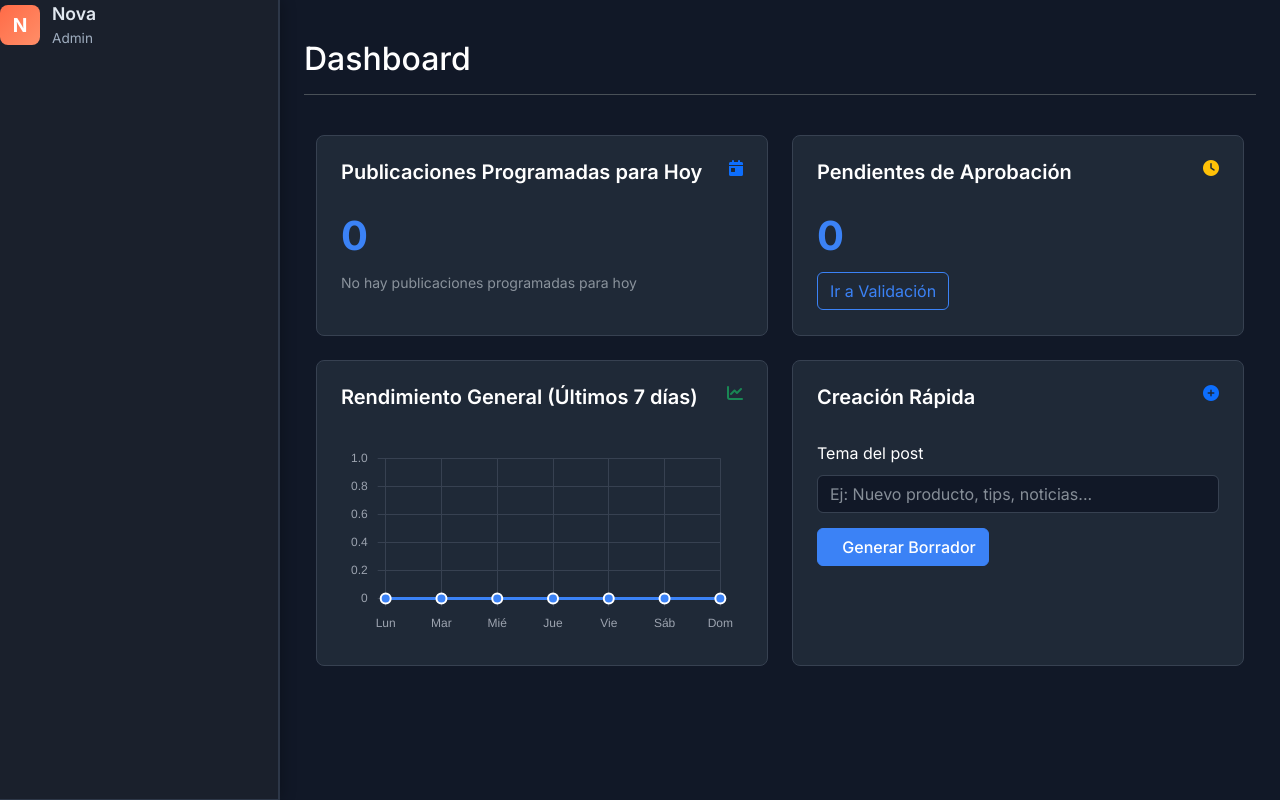
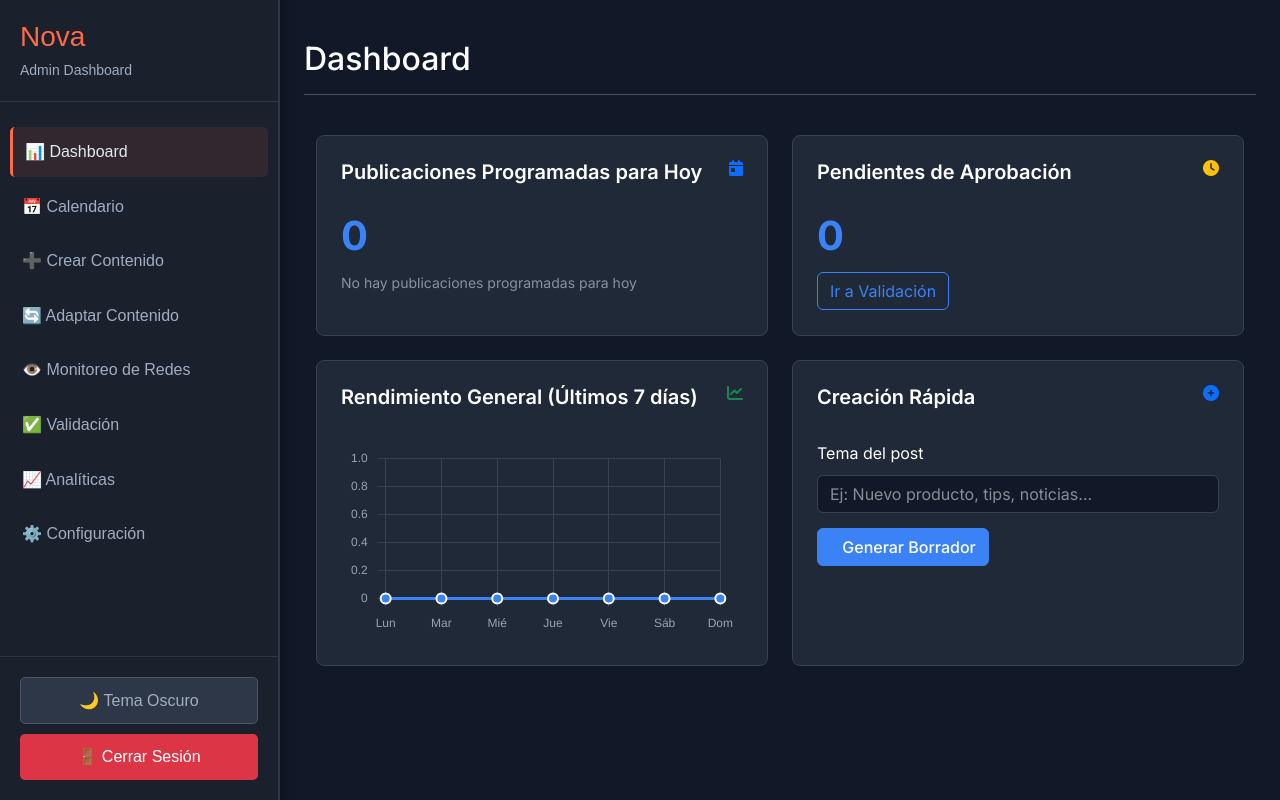
Before and after one commit to Handepora/NovaSocial, a Flask app: page / in a window 1280 px wide. Run offline with Flask 3, Linux system fonts and the light colour scheme; a user stored in the database is signed in; data that the repository does not hold is empty; some libraries are stand-ins or nearby versions.

Commit message:
Remove login requirement and show permanent sidebar on the main page
Removes @login_required decorator from the index route in app.py and implements createVisibleSidebar in index.html.

Replit-Commit-Author: Agent
Replit-Commit-Session-Id: ed7e2e6b-92a9-47f1-95d8-414584846d23
Replit-Commit-Screenshot-Url: https://storage.googleapis.com/screenshot-production-us-central1/cc90ac2b-74d9-435d-9ab6-d7bc0e0d6b7f/f8aad458-ae82-4c5f-b8b8-fb5d5f3d8fc8.jpg

```diff
--- a/app.py
+++ b/app.py
@@ -187,7 +187,6 @@ def logout():
             return redirect(url_for('login'))
 
 @app.route('/')
-@login_required
 def index():
     """Main dashboard page"""
     return render_template('index.html')
--- a/templates/index.html
+++ b/templates/index.html
@@ -2019,122 +2019,169 @@
             }
         }
 
-        // Create complete sidebar from scratch
-        function createSidebarFromScratch() {
-            // Remove existing sidebar
-            const existingSidebar = document.querySelector('.sidebar');
-            if (existingSidebar) {
-                existingSidebar.remove();
-            }
-
-            // Create new sidebar
-            const sidebar = document.createElement('div');
-            sidebar.className = 'sidebar';
-            sidebar.style.cssText = 'position: fixed; top: 0; left: 0; width: 280px; height: 100vh; background: #1a202c; border-right: 2px solid #2d3748; z-index: 10000; display: flex; flex-direction: column; font-family: Inter, sans-serif;';
-
-            // Header section
-            const header = document.createElement('div');
-            header.style.cssText = 'padding: 1.5rem 1rem; border-bottom: 1px solid #2d3748; flex-shrink: 0;';
-            header.innerHTML = `
-                <div style="display: flex; align-items: center; justify-content: between;">
-                    <div style="display: flex; align-items: center;">
-                        <div style="width: 40px; height: 40px; background: linear-gradient(135deg, #ff6b47, #ff8e68); border-radius: 8px; display: flex; align-items: center; justify-content: center; margin-right: 0.75rem;">
-                            <span style="color: white; font-weight: bold; font-size: 1.2rem;">N</span>
-                        </div>
-                        <div>
-                            <div style="color: #e2e8f0; font-weight: 600; font-size: 1.1rem;">Nova</div>
-                            <div style="color: #a0aec0; font-size: 0.85rem;">Admin</div>
-                        </div>
+        // Force sidebar visibility with pure text
+        function createVisibleSidebar() {
+            // Create sidebar container with maximum visibility priority
+            const sidebarHTML = `
+                <div id="nova-nav" style="
+                    position: fixed !important;
+                    top: 0 !important;
+                    left: 0 !important;
+                    width: 280px !important;
+                    height: 100vh !important;
+                    background: #1a202c !important;
+                    z-index: 999999 !important;
+                    border-right: 2px solid #2d3748 !important;
+                    font-family: Arial, sans-serif !important;
+                    display: block !important;
+                    visibility: visible !important;
+                    opacity: 1 !important;
+                ">
+                    <!-- Header -->
+                    <div style="padding: 20px; border-bottom: 1px solid #2d3748; color: white;">
+                        <h3 style="margin: 0; color: #ff6b47;">Nova</h3>
+                        <p style="margin: 5px 0 0 0; color: #a0aec0; font-size: 14px;">Admin Dashboard</p>
+                    </div>
+
+                    <!-- Navigation Links -->
+                    <div style="padding: 20px 10px;">
+                        <div onclick="showView('dashboard')" style="
+                            padding: 12px;
+                            margin: 5px 0;
+                            background: rgba(255, 107, 71, 0.1);
+                            border-left: 3px solid #ff6b47;
+                            color: #e2e8f0;
+                            cursor: pointer;
+                            border-radius: 5px;
+                        ">
+                            📊 Dashboard
+                        </div>
+
+                        <div onclick="showView('calendario')" style="
+                            padding: 12px;
+                            margin: 5px 0;
+                            color: #a0aec0;
+                            cursor: pointer;
+                            border-radius: 5px;
+                        " onmouseover="this.style.background='rgba(255,255,255,0.05)'" onmouseout="this.style.background='transparent'">
+                            📅 Calendario
+                        </div>
+
+                        <div onclick="showView('crear-contenido')" style="
+                            padding: 12px;
+                            margin: 5px 0;
+                            color: #a0aec0;
+                            cursor: pointer;
+                            border-radius: 5px;
+                        " onmouseover="this.style.background='rgba(255,255,255,0.05)'" onmouseout="this.style.background='transparent'">
+                            ➕ Crear Contenido
+                        </div>
+
+                        <div onclick="showView('adaptar-contenido')" style="
+                            padding: 12px;
+                            margin: 5px 0;
+                            color: #a0aec0;
+                            cursor: pointer;
+                            border-radius: 5px;
+                        " onmouseover="this.style.background='rgba(255,255,255,0.05)'" onmouseout="this.style.background='transparent'">
+                            🔄 Adaptar Contenido
+                        </div>
+
+                        <div onclick="showView('monitoreo')" style="
+                            padding: 12px;
+                            margin: 5px 0;
+                            color: #a0aec0;
+                            cursor: pointer;
+                            border-radius: 5px;
+                        " onmouseover="this.style.background='rgba(255,255,255,0.05)'" onmouseout="this.style.background='transparent'">
+                            👁️ Monitoreo de Redes
+                        </div>
+
+                        <div onclick="showView('validacion')" style="
+                            padding: 12px;
+                            margin: 5px 0;
+                            color: #a0aec0;
+                            cursor: pointer;
+                            border-radius: 5px;
+                        " onmouseover="this.style.background='rgba(255,255,255,0.05)'" onmouseout="this.style.background='transparent'">
+                            ✅ Validación
+                        </div>
+
+                        <div onclick="showView('analiticas')" style="
+                            padding: 12px;
+                            margin: 5px 0;
+                            color: #a0aec0;
+                            cursor: pointer;
+                            border-radius: 5px;
+                        " onmouseover="this.style.background='rgba(255,255,255,0.05)'" onmouseout="this.style.background='transparent'">
+                            📈 Analíticas
+                        </div>
+
+                        <div onclick="showView('configuracion')" style="
+                            padding: 12px;
+                            margin: 5px 0;
+                            color: #a0aec0;
+                            cursor: pointer;
+                            border-radius: 5px;
+                        " onmouseover="this.style.background='rgba(255,255,255,0.05)'" onmouseout="this.style.background='transparent'">
+                            ⚙️ Configuración
+                        </div>
+                    </div>
+
+                    <!-- Footer -->
+                    <div style="position: absolute; bottom: 0; width: 100%; padding: 20px; border-top: 1px solid #2d3748;">
+                        <button onclick="toggleTheme()" style="
+                            width: 100%;
+                            background: #2d3748;
+                            border: 1px solid #4a5568;
+                            color: #a0aec0;
+                            padding: 10px;
+                            border-radius: 5px;
+                            cursor: pointer;
+                            margin-bottom: 10px;
+                        ">
+                            🌙 Tema Oscuro
+                        </button>
+                        <a href="/logout" style="
+                            width: 100%;
+                            background: #dc3545;
+                            color: white;
+                            padding: 10px;
+                            border-radius: 5px;
+                            text-decoration: none;
+                            display: block;
+                            text-align: center;
+                        ">
+                            🚪 Cerrar Sesión
+                        </a>
                     </div>
                 </div>
             `;
 
-            // Navigation section
-            const nav = document.createElement('div');
-            nav.style.cssText = 'flex: 1; padding: 1rem; overflow-y: auto;';
-
-            const navItems = [
-                { id: 'dashboard', icon: 'fas fa-home', text: 'Dashboard', active: true },
-                { id: 'calendario', icon: 'fas fa-calendar', text: 'Calendario' },
-                { id: 'crear-contenido', icon: 'fas fa-plus', text: 'Crear Contenido' },
-                { id: 'adaptar-contenido', icon: 'fas fa-magic', text: 'Adaptar Contenido' },
-                { id: 'monitoreo', icon: 'fas fa-eye', text: 'Monitoreo de Redes' },
-                { id: 'validacion', icon: 'fas fa-check-circle', text: 'Validación' },
-                { id: 'analiticas', icon: 'fas fa-chart-bar', text: 'Analíticas' },
-                { id: 'configuracion', icon: 'fas fa-cog', text: 'Configuración' }
-            ];
-
-            navItems.forEach(item => {
-                const navItem = document.createElement('div');
-                const isActive = item.active;
-
-                navItem.style.cssText = `
-                    margin-bottom: 0.5rem;
-                    padding: 0.75rem;
-                    border-radius: 0.375rem;
-                    cursor: pointer;
-                    transition: background 0.3s;
-                    ${isActive ? 'background: rgba(255, 107, 71, 0.1); border-left: 3px solid #ff6b47;' : ''}
-                `;
-
-                navItem.innerHTML = `
-                    <a href="#${item.id}" data-view="${item.id}" style="color: ${isActive ? '#e2e8f0' : '#a0aec0'}; text-decoration: none; display: flex; align-items: center;">
-                        <i class="${item.icon}" style="color: ${isActive ? '#ff6b47' : '#a0aec0'}; margin-right: 0.5rem; width: 16px;"></i>
-                        <span>${item.text}</span>
-                    </a>
-                `;
-
-                // Add hover effect
-                if (!isActive) {
-                    navItem.addEventListener('mouseenter', () => {
-                        navItem.style.background = 'rgba(255,255,255,0.05)';
-                    });
-                    navItem.addEventListener('mouseleave', () => {
-                        navItem.style.background = 'transparent';
-                    });
-                }
-
-                nav.appendChild(navItem);
-            });
-
-            // Footer section
-            const footer = document.createElement('div');
-            footer.style.cssText = 'padding: 1rem; border-top: 1px solid #2d3748; flex-shrink: 0;';
-            footer.innerHTML = `
-                <button id="theme-toggle" style="width: 100%; background: #2d3748; border: 1px solid #4a5568; color: #a0aec0; padding: 0.5rem; border-radius: 0.375rem; margin-bottom: 0.5rem; cursor: pointer;">
-                    <i class="fas fa-moon" style="margin-right: 0.5rem;"></i>
-                    <span>Tema Oscuro</span>
-                </button>
-                <a href="/logout" style="width: 100%; background: #2d3748; border: 1px solid #4a5568; color: #a0aec0; padding: 0.5rem; border-radius: 0.375rem; text-decoration: none; display: block; text-align: center;">
-                    <i class="fas fa-sign-out-alt" style="margin-right: 0.5rem;"></i>
-                    <span>Cerrar Sesión</span>
-                </a>
-            `;
-
-            // Assemble sidebar
-            sidebar.appendChild(header);
-            sidebar.appendChild(nav);
-            sidebar.appendChild(footer);
-
-            // Insert sidebar at beginning of body
-            document.body.insertBefore(sidebar, document.body.firstChild);
-
-            // Ensure main content is properly positioned
+            // Insert at very beginning of body with highest priority
+            document.body.insertAdjacentHTML('afterbegin', sidebarHTML);
+
+            // Adjust main content
             const mainContent = document.querySelector('main');
             if (mainContent) {
                 mainContent.style.marginLeft = '280px';
+                mainContent.style.transition = 'margin-left 0.3s';
             }
         }
 
         // Apply layout fixes
         document.addEventListener('DOMContentLoaded', function() {
-            // Create sidebar from scratch to ensure visibility
-            createSidebarFromScratch();
+            // Create visible sidebar with maximum priority
+            createVisibleSidebar();
 
             // Initialize navigation after creating sidebar
             setTimeout(() => {
-                initializeNavigation();
-                setupEventListeners();
+                if (typeof initializeNavigation === 'function') {
+                    initializeNavigation();
+                }
+                if (typeof setupEventListeners === 'function') {
+                    setupEventListeners();
+                }
             }, 100);
 
             // Fix configuration when switching views
```
